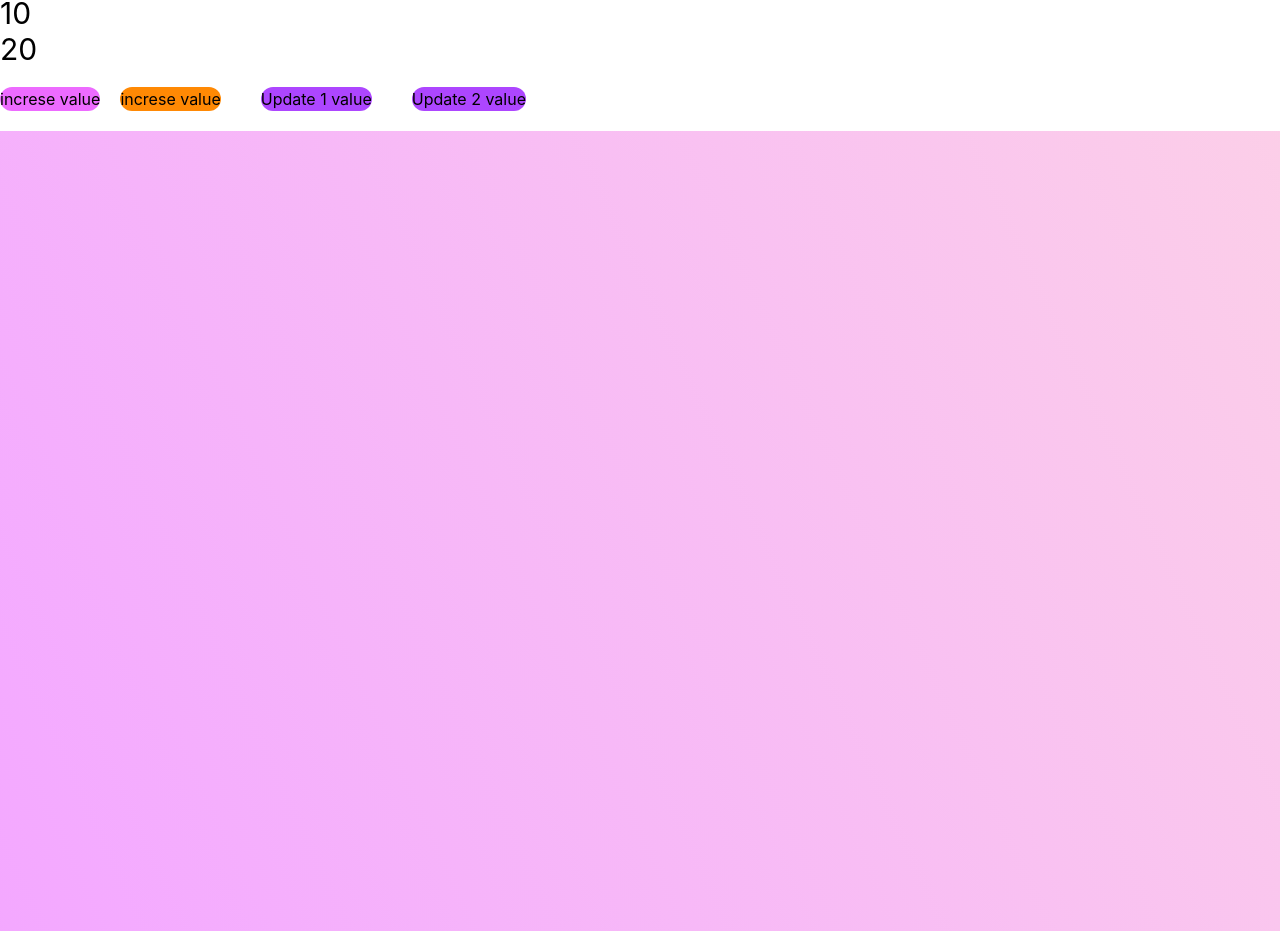
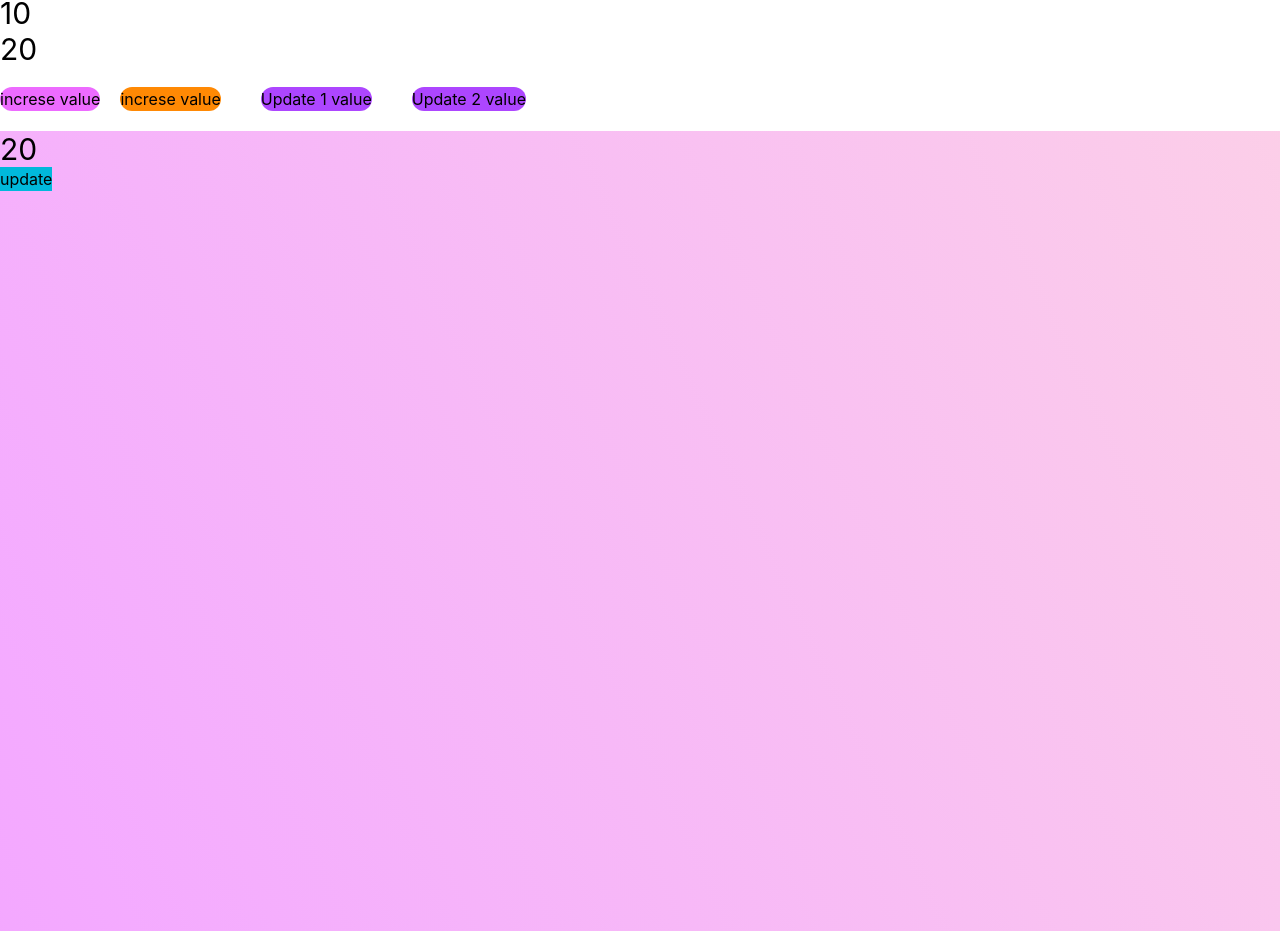
Before and after one commit to ShredhayaGoel/Angular, an Angular app: page / in a window 1280 px wide. Shown: the part 3139-4070 px from the top of the page. Built offline with nearby package versions, Linux system fonts and the light colour scheme.

Commit message:
types in signals

```diff
--- a/src/app/signals/signals.html
+++ b/src/app/signals/signals.html
@@ -9,3 +9,6 @@
 
 
 <div class="h-200 w-full bg-linear-65 from-fuchsia-300 to-pink-200">
+    <h1 class="text-3xl">{{count2()}} </h1>
+    <button (click)="updatevalue2()" class="bg-cyan-500 ">update</button>
+</div>
--- a/src/app/signals/signals.ts
+++ b/src/app/signals/signals.ts
@@ -1,4 +1,4 @@
-import { Component, effect, signal } from '@angular/core';
+import { Component, effect, signal, WritableSignal } from '@angular/core';
 
 @Component({
   selector: 'app-signals',
@@ -23,4 +23,10 @@ export class Signals {
       console.log(this.count());
     });
   }
+  count2: WritableSignal<number | string> = signal(20);
+  updatevalue2() {
+    this.count2.set(5040);
+    this.count2.set('hello');
+    this.count2.update((val) => val + 1);
+  }
 }
```
